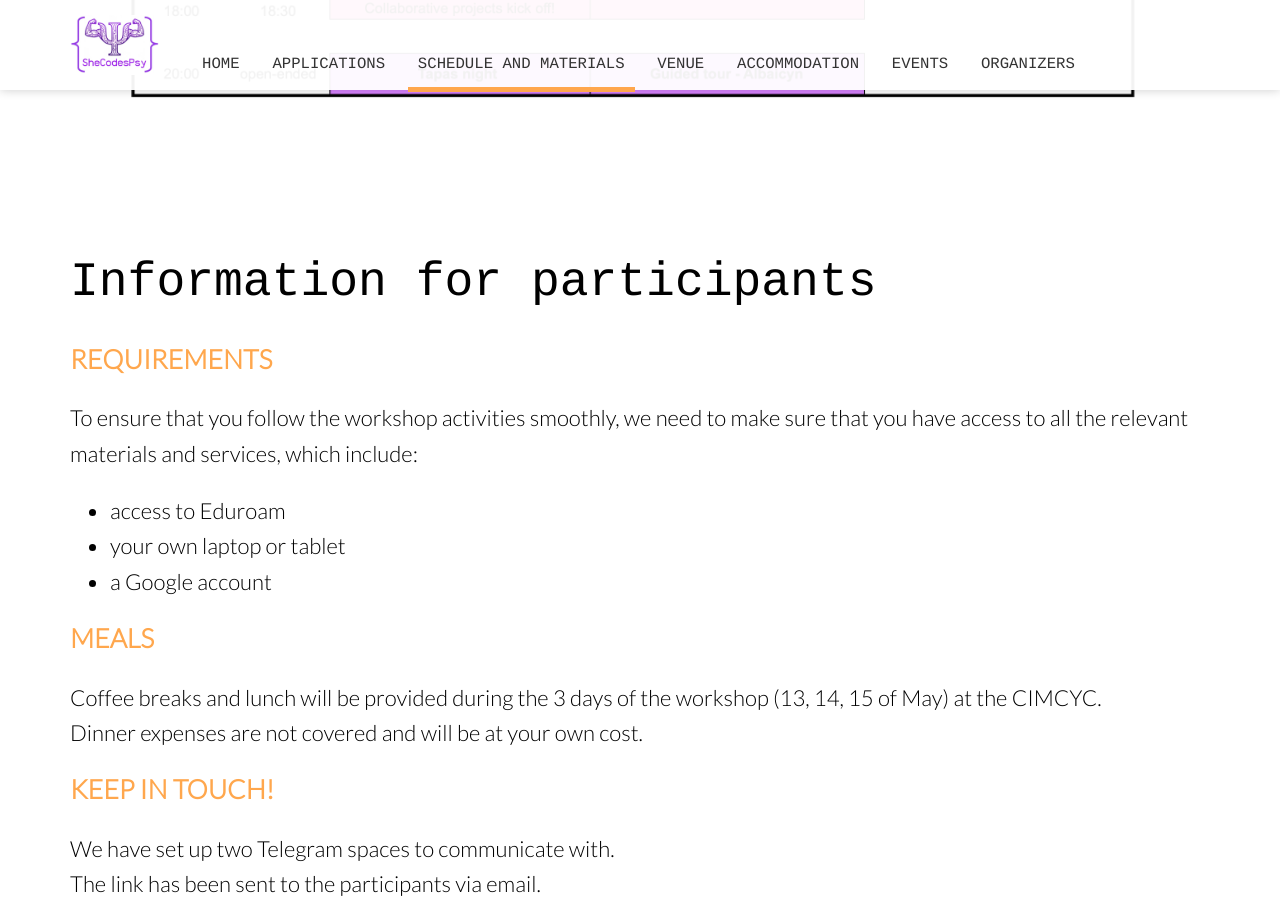
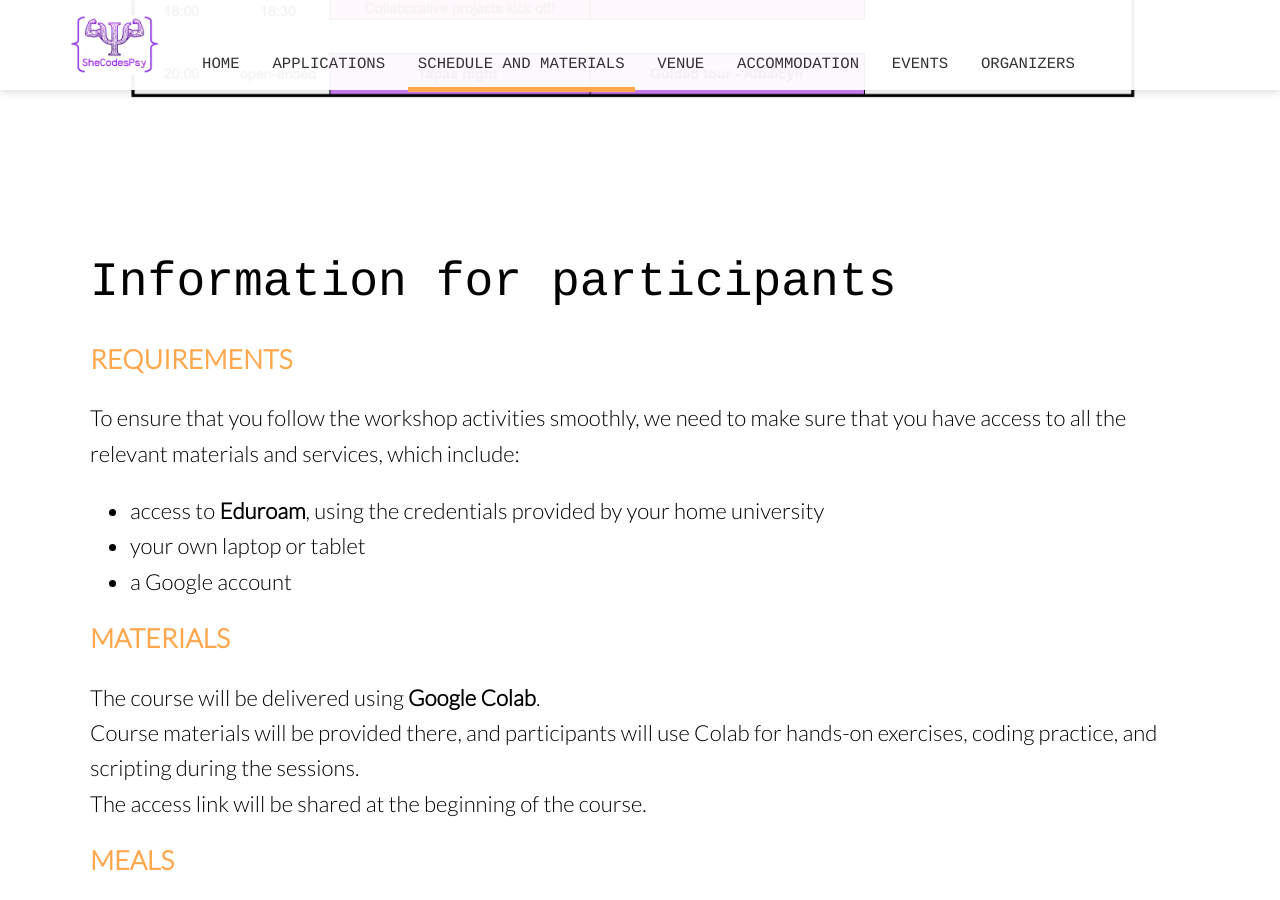
Before and after one commit to shecodespsy/shecodespsy.github.io, a Jekyll site: the page built from program.html, in a window 1280 px wide and 900 px high, scrolled down 1092 px. Built offline with Jekyll 4.4.1, drawn with Linux system fonts in a browser that asks for light colours; nearby versions of some CDN libraries; some of the changed text lies outside the part shown.

Commit message:
info for participants

```diff
--- a/index.html
+++ b/index.html
@@ -139,7 +139,6 @@ bottom_image: http://unsplash.it/2000/1322?a=.png
 
 <div class="content">
 
-
 	<section class="info" id="about">
 		<div class="container flex">
 			<div class="text">
@@ -166,7 +165,6 @@ bottom_image: http://unsplash.it/2000/1322?a=.png
 			</div>
 		</div>
 	</section>
-
 
 
 	<section class="info" id="topics">
--- a/program.html
+++ b/program.html
@@ -103,6 +103,13 @@ image: /images/background/alhambra.png
   padding: 0 !important;
 }
 
+#materials::before {
+  content: "";
+  display: block;
+  height: 80px;
+  margin-top: -80px;
+  visibility: hidden;
+}
 </style>
 
 
@@ -139,10 +146,10 @@ image: /images/background/alhambra.png
     </div>
   </section>
 
-  <section class="info">
-    <div class="container">
-      <div class="text">
-        <h2 class="editable" id="materials">Information for participants</h2>
+	<section class="info" id=id="materials">
+		<div class="container flex">
+			<div class="text">
+        <h2 class="editable">Information for participants</h2>
 
         <p class="editable" id="guidelines" style="margin-bottom:1em;">
             <span style="font-size:1.2em; font-weight:bold; color:#ffa74d;">
@@ -154,15 +161,26 @@ image: /images/background/alhambra.png
         </p>
 
         <ul class="editable">
-            <li> access to Eduroam</li>
+            <li>access to <strong>Eduroam</strong>, using the credentials provided by your home university</li>
             <li> your own laptop or tablet </li>
             <li> a Google account</li>
         </ul>
 
+
+        <p class="editable" id="guidelines" style="margin-bottom:1em;">
+            <span style="font-size:1.2em; font-weight:bold; color:#ffa74d;">
+            MATERIALS
+        </span>
+        </p>
+        <p class="editable">
+          The course will be delivered using <strong>Google Colab</strong></li>. <br>
+          Course materials will be provided there, and participants will use Colab for hands-on exercises, coding practice, and scripting during the sessions. <br>
+          The access link will be shared at the beginning of the course.
+        </p>
+
         <p class="editable" id="guidelines" style="margin-bottom:1em;">
           <span style="font-size:1.2em; font-weight:bold; color:#ffa74d;">MEALS</span>
         </p>
-
 
         <p class="editable">
             Coffee breaks and lunch will be provided during the 3 days of the workshop (13, 14, 15 of May) at the CIMCYC.
@@ -177,7 +195,7 @@ image: /images/background/alhambra.png
         </p>
 
         <p class="editable">
-          We have set up two Telegram spaces to communicate with.
+          We have set up two <span style="font-weight:bold;">Telegram</span> spaces to communicate with.
           <br>
           The link has been sent to the participants via email.
         </p>
@@ -188,10 +206,10 @@ image: /images/background/alhambra.png
         </span>
         </p>
         <p class="editable">
-          A certificate of attendance will be sent to the participants at the end of the course.
-          <!--<br>
-          Attendance is mandatory to get the certificate.-->
+          A certificate of attendance will be issued to participants at the end of the course.<br>
+          Attendance is <strong>mandatory</strong>, and the certificate will be granted only to participants who attend at least 80% of the course activities.
         </p>
+
       </div>
     </div>
   </section>
```
Also changed, not shown: venue.html (+8 -0 lines).
